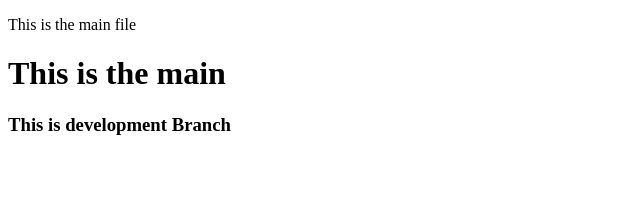
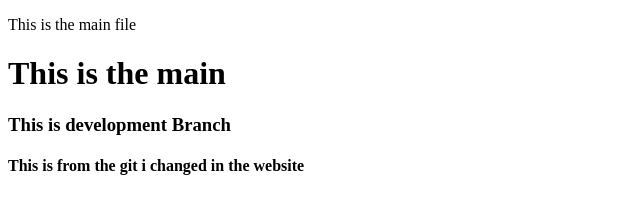
Before and after one commit to 1gyan/lab, a plain HTML site: page index.html in a window 1280 px wide. Shown: the whole page, without its empty margins (0-640 px from the left). Drawn offline with Linux system fonts and the light colour scheme.

Commit message:
Add heading to index.html for website changes

```diff
--- a/index.html
+++ b/index.html
@@ -9,5 +9,6 @@
     <p>This is the main file</p>
     <h1>This is the main</h1>
     <h3>This is development Branch</h3>
+    <h4> This is from the git i changed in the website</h4>
 </body>
 </html>
```
